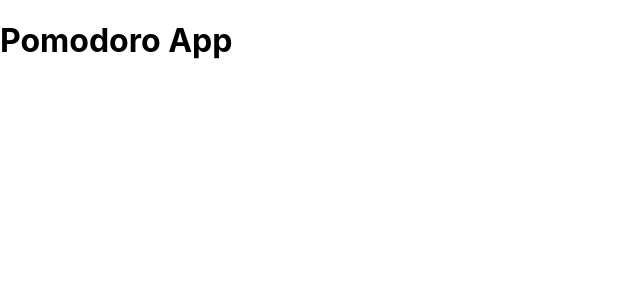
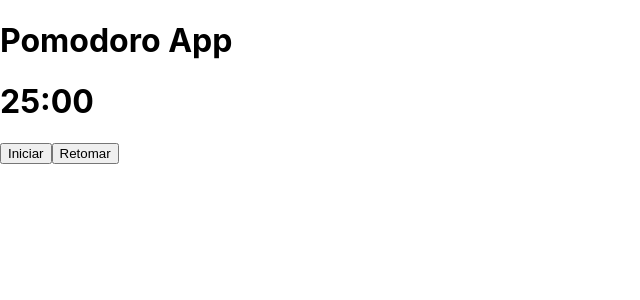
Before and after one commit to jacksonwillian/pomodoro-app, a React (Create React App) app: page / in a window 1280 px wide. Shown: the top 300 px of the page, without its empty margins (0-640 px from the left). Built offline with nearby package versions, Linux system fonts and the light colour scheme.

Commit message:
pausar pomodoro

```diff
--- a/src/App.tsx
+++ /dev/null
@@ -1,6 +0,0 @@
-
-function App() {
-    return <h1>Pomodoro App</h1>;
-}
-
-export default App;
--- /dev/null
+++ b/src/components/button-app/index.tsx
@@ -0,0 +1,5 @@
+function ButtonApp(props) {
+    return <button onClick={props.onClick}>{props.name}</button>;
+}
+
+export default ButtonApp;
--- /dev/null
+++ b/src/components/display-app/index.tsx
@@ -0,0 +1,9 @@
+
+function DisplayApp(props) {
+
+    const {minutes, seconds} = props.time;
+
+    return <h1>{minutes}:{seconds}</h1>;
+}
+
+export default DisplayApp;
--- a/src/index.css
+++ /dev/null
@@ -1,13 +0,0 @@
-body {
-  margin: 0;
-  font-family: -apple-system, BlinkMacSystemFont, 'Segoe UI', 'Roboto', 'Oxygen',
-    'Ubuntu', 'Cantarell', 'Fira Sans', 'Droid Sans', 'Helvetica Neue',
-    sans-serif;
-  -webkit-font-smoothing: antialiased;
-  -moz-osx-font-smoothing: grayscale;
-}
-
-code {
-  font-family: source-code-pro, Menlo, Monaco, Consolas, 'Courier New',
-    monospace;
-}
--- a/src/index.tsx
+++ b/src/index.tsx
@@ -1,9 +1,9 @@
 import React from 'react';
 import ReactDOM from 'react-dom';
-import App from './App.tsx';
-import './index.css';
+import HomeApp from './pages/home-app/index.tsx';
+import './styles.css';
 
 ReactDOM.render(
-    <App />,
+    <HomeApp />,
     document.getElementById('root')
 );
--- /dev/null
+++ b/src/pages/home-app/index.tsx
@@ -0,0 +1,60 @@
+import { useEffect, useState } from "react";
+import ButtonApp from "../../components/button-app/index.tsx";
+import DisplayApp from "../../components/display-app/index.tsx";
+
+const INITIAL_TIME_SECONDS = 25 * 60;
+
+function HomeApp() {
+
+    const [seconds, setSeconds] = useState(INITIAL_TIME_SECONDS);
+    const [paused, setPaused] = useState(true);
+
+    function getMinutesTime(): string {
+        let minutesTime =  Math.floor(seconds / 60);
+        return minutesTime.toString().padStart(2, "0");
+    }
+
+    function getSecondsTime(): string {
+        let secondsTime = Math.floor(seconds % 60);
+        return secondsTime.toString().padStart(2, "0");
+    }
+
+    function start(): void {
+        console.log("press Start");
+        if(seconds !== INITIAL_TIME_SECONDS) {
+            setPaused(true);
+            setSeconds(INITIAL_TIME_SECONDS);
+        } else {
+            setSeconds(INITIAL_TIME_SECONDS);
+        }
+        setPaused(state => !state);
+
+    }
+
+    function pause(): void {
+        setPaused(state => !state);
+    }
+
+    useEffect(() => {
+        if(paused === false) {
+            setTimeout(
+                () => {
+                    setSeconds(state => state - 1);
+                },
+                1000,
+            );
+        }
+    }, [seconds, paused]);
+
+    return (
+        <>
+            <h1>Pomodoro App</h1>
+            <DisplayApp time = {{ minutes: getMinutesTime(), seconds: getSecondsTime() }} />
+            <ButtonApp onClick = {() => {start();}} name={(INITIAL_TIME_SECONDS === seconds)? "Iniciar" : "Reiniciar"}/>
+            <ButtonApp onClick = {() => {pause();}} name={paused? "Retomar": "Pausar"}/>
+        </>
+    );
+
+}
+
+export default HomeApp;
--- /dev/null
+++ b/src/styles.css
@@ -0,0 +1,13 @@
+body {
+    margin: 0;
+    font-family: -apple-system, BlinkMacSystemFont, 'Segoe UI', 'Roboto', 'Oxygen',
+      'Ubuntu', 'Cantarell', 'Fira Sans', 'Droid Sans', 'Helvetica Neue',
+      sans-serif;
+    -webkit-font-smoothing: antialiased;
+    -moz-osx-font-smoothing: grayscale;
+  }
+
+  code {
+    font-family: source-code-pro, Menlo, Monaco, Consolas, 'Courier New',
+      monospace;
+  }
```
Also changed, not shown: src/App.css (deleted, +0 -38 lines), src/components/button-app/styles.css (added), src/components/display-app/styles.css (added).
